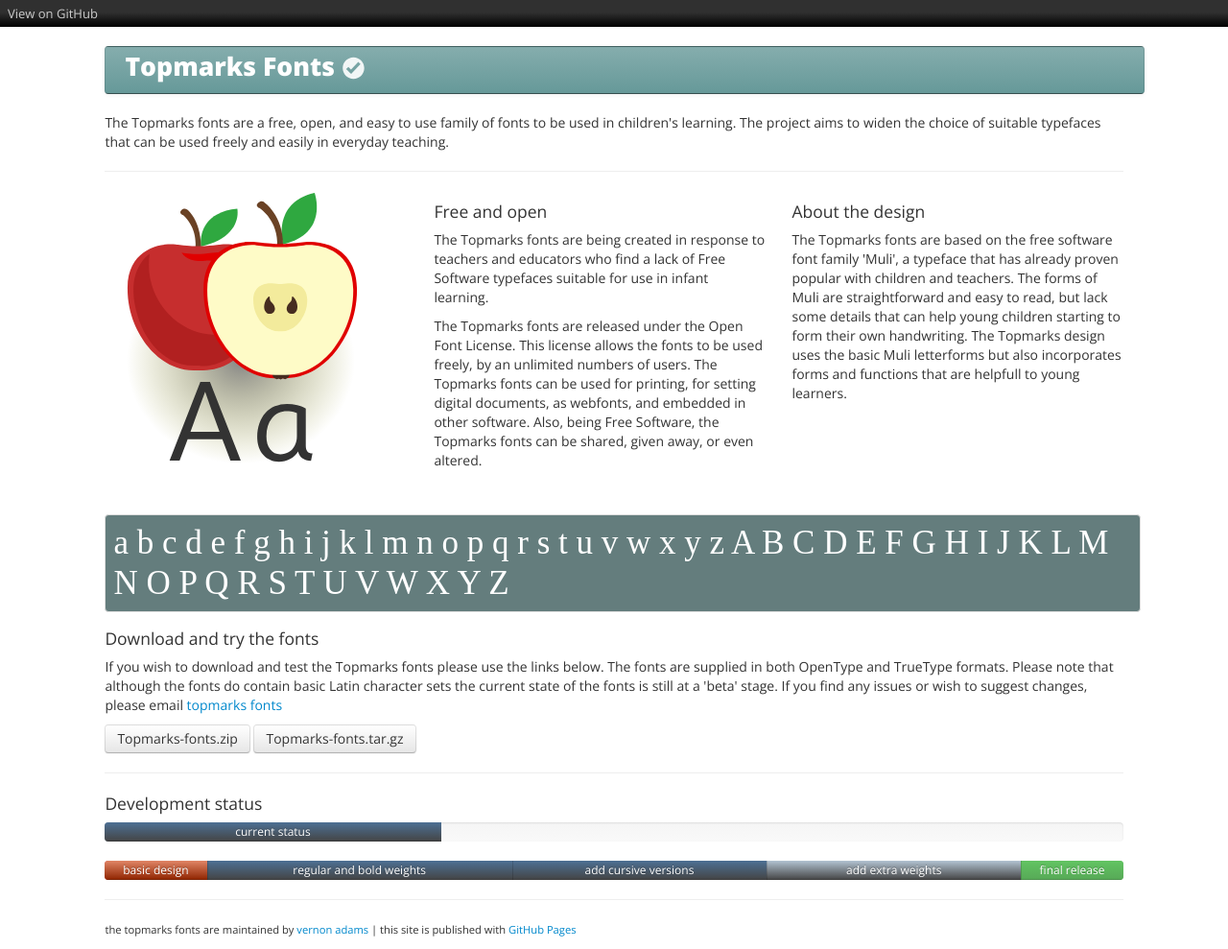
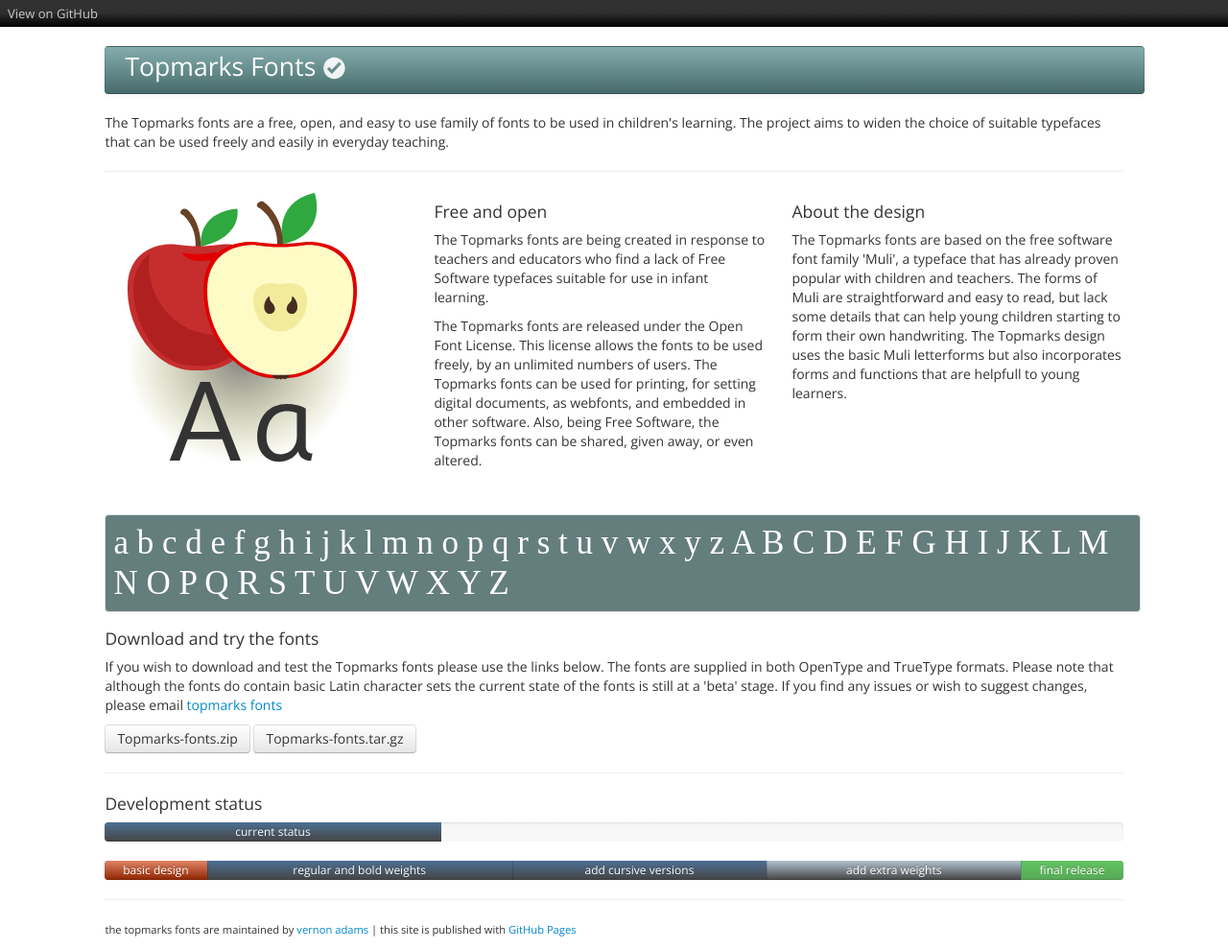
Before and after one commit to vernnobile/topmarks, a Jekyll site: the page built from index.html, in a window 1280 px wide. Shown: the whole page at 96% size. Built offline with Jekyll 4.4.1, drawn with Linux system fonts in a browser that asks for light colours; some web fonts are replaced.

Commit message:
Update stylesheet.css

```diff
--- a/stylesheets/stylesheet.css
+++ b/stylesheets/stylesheet.css
@@ -51,18 +51,18 @@
 	color:white;
 	padding-left:10px;
 	font-size:1.9em;
-	font-weight:800;
+	font-weight:300;
 }
 .navbar {
 	margin-top:20px;
 background-color: #476B6B;
-background-image: -moz-linear-gradient(top, #85ADAD, #527A7A);
-background-image: -webkit-gradient(linear, 0 0, 0 100%, from(#85ADAD), to(#669999));
-background-image: -webkit-linear-gradient(top, #85ADAD, #669999);
-background-image: -o-linear-gradient(top, #85ADAD, #669999);
-background-image: linear-gradient(to bottom, #85ADAD, #669999);
+background-image: -moz-linear-gradient(top, #85ADAD, #476B6B);
+background-image: -webkit-gradient(linear, 0 0, 0 100%, from(#85ADAD), to(#476B6B));
+background-image: -webkit-linear-gradient(top, #85ADAD, #476B6B);
+background-image: -o-linear-gradient(top, #85ADAD, #476B6B);
+background-image: linear-gradient(to bottom, #85ADAD, #476B6B);
 background-repeat: repeat-x;
-  border:1px solid #D4D4D4;
+  border:1px solid #476B6B;
   border-bottom-left-radius:4px;
   border-bottom-right-radius:4px;
   border-top-left-radius:4px;
```
